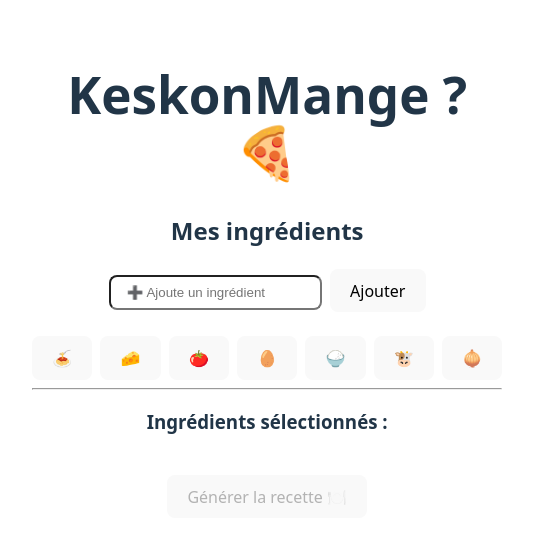
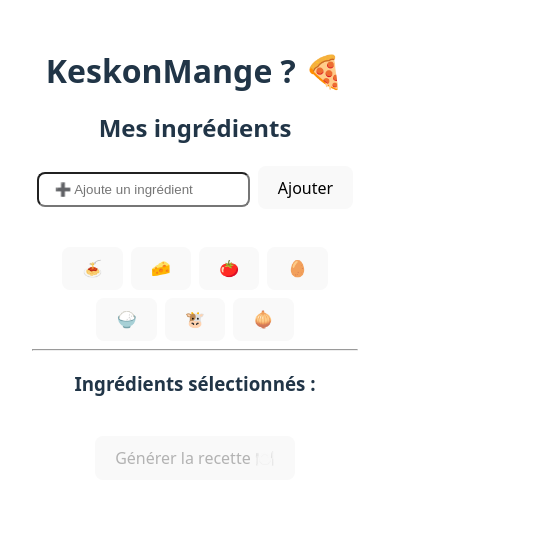
Before and after one commit to armanceau/keskonmange, a React (Vite) app in the folder my-app/: page / in a window 390 px wide. Shown: the top 542 px of the page, 534 px wide, since content can reach past the window. Built offline with nearby package versions, Linux system fonts and the light colour scheme.

Commit message:
Update style.css

```diff
--- a/my-app/src/assets/style.css
+++ b/my-app/src/assets/style.css
@@ -32,6 +32,10 @@ h1 {
     display: flex;
 }
 
+.flex-wrap {
+    flex-wrap: wrap;
+}
+
 .gap-05{
     gap: 0.5rem;
 }
@@ -44,14 +48,10 @@ h1 {
 }
 
 @media (prefers-color-scheme: light) {
-  :root {
-    color: #213547;
-    background-color: #ffffff;
+  .list-tag {
+    background-color: #f9f9f9;
   }
-  a:hover {
-    color: #747bff;
-  }
-  .custom-button {
+  .div-result {
     background-color: #f9f9f9;
   }
 }
@@ -81,3 +81,33 @@ h1 {
     text-align: initial;
     padding: .6em 1.2em;
 }
+
+@media (max-width: 768px) {
+    h1 {
+      font-size: 2.5em;
+    }
+
+    .list-tag {
+      font-size: 0.9em;
+      flex-direction: column;
+      align-items: flex-start;
+    }
+
+    .ingredientInput {
+      margin-bottom: 1rem;
+    }
+  }
+
+  @media (max-width: 480px) {
+    h1 {
+      font-size: 2em;
+    }
+
+    .card, .div-result {
+      padding: 1em;
+    }
+
+    .list-tag {
+      font-size: 0.8em;
+    }
+  }
```
